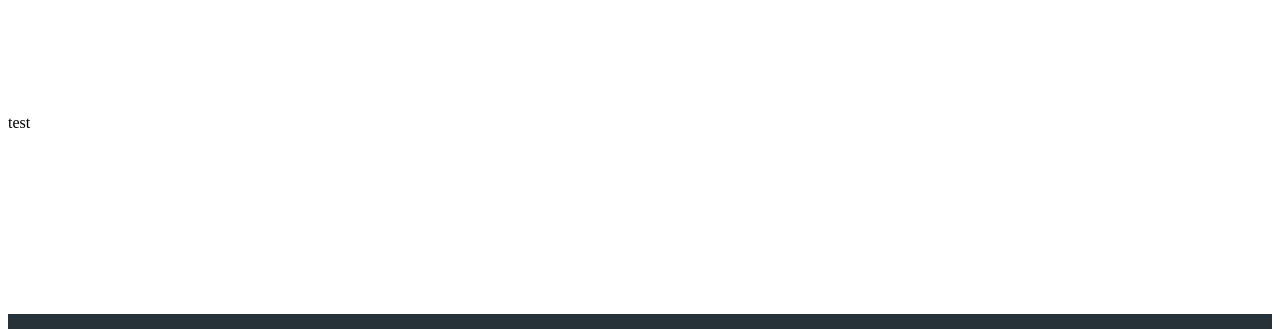
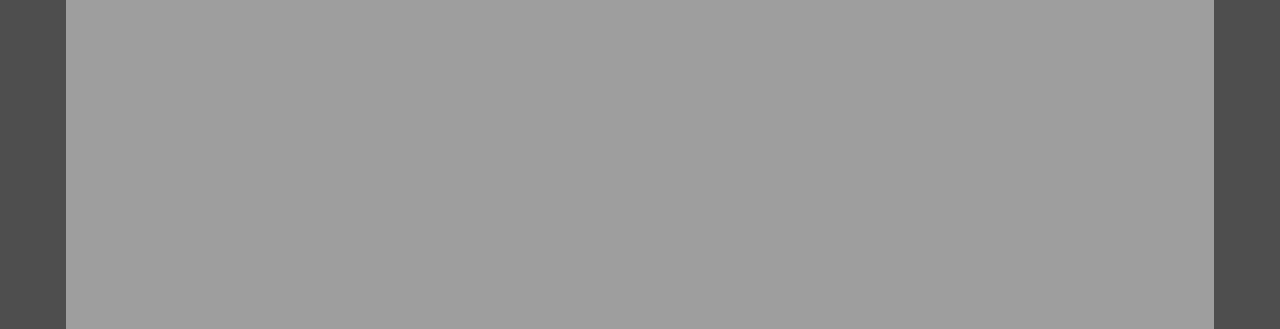
Before and after one commit to suopuwu/liechtenstein-country-study, a plain HTML site: page index.html in a window 1280 px wide. Shown: the part 294-623 px from the top of the page. Drawn offline with nearby package versions, Linux system fonts and the light colour scheme; the site is published under a folder, as on GitHub Pages, so addresses that start at the root find nothing.

Commit message:
V1.02
more fixes hopefully

```diff
--- a/index.html
+++ b/index.html
@@ -3,9 +3,9 @@
 <head>
     <title id="title">Liechtenstein</title>
     <!--external bits-->
-    <link rel="stylesheet" href="/lib/reset.css">
-    <link rel="stylesheet" href="/css/style.css">
-    <link rel="stylesheet" href="/css/index.css">
+    <link rel="stylesheet" href="lib/reset.css">
+    <link rel="stylesheet" href="css/style.css">
+    <link rel="stylesheet" href="css/index.css">
     <link href="https://fonts.googleapis.com/css?family=Inconsolata" rel="stylesheet">
     <link href="https://fonts.googleapis.com/css?family=Roboto+Slab" rel="stylesheet">
     <script src="https://ajax.googleapis.com/ajax/libs/jquery/3.1.1/jquery.min.js"></script>
@@ -17,13 +17,13 @@
             display: flex;
             flex-flow: column;
             opacity: 1;
-            background-image: url("../images/liechtensteinSplash.jpg");
+            background-image: url("images/liechtensteinSplash.jpg");
             background-position: center;
             background-size: cover;
             background-color: #263238;
         }
         #testButtonBg {
-            background-image: url("../images/placeholder.png");
+            background-image: url("images/placeholder.png");
         }
     </style>
 </head>
```
